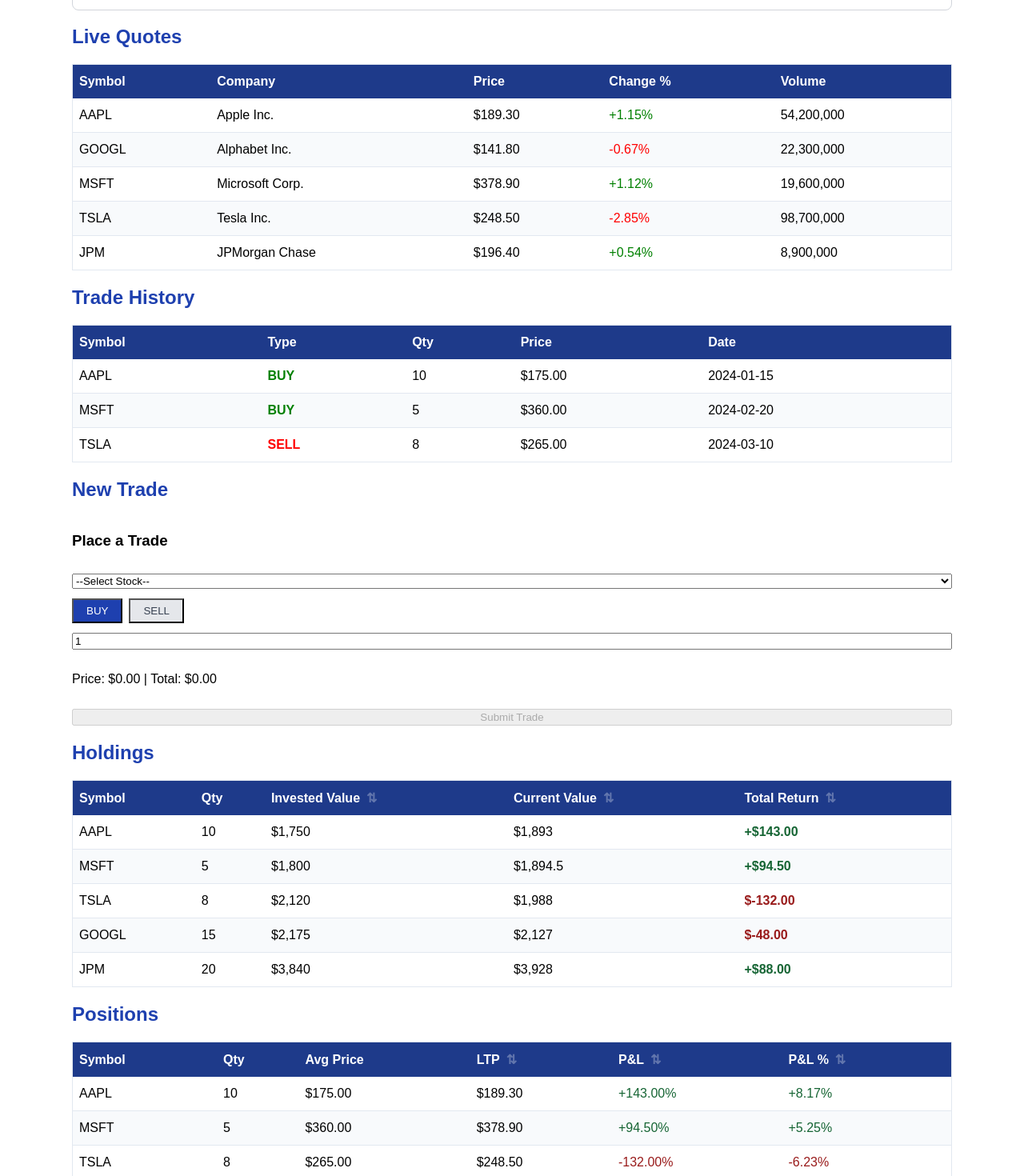
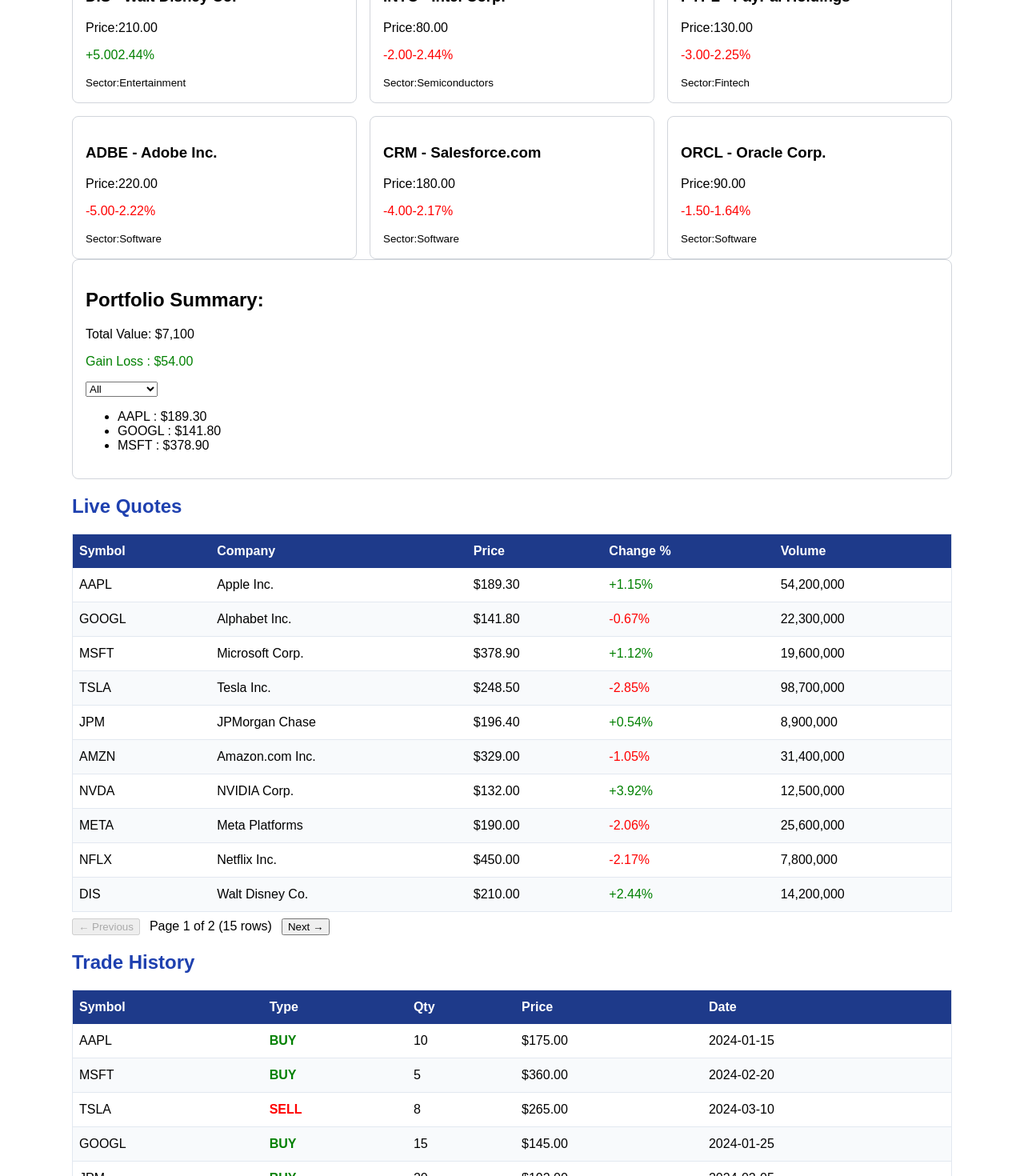
Before and after one commit to Dhruv-Omnenest/Week2, a React (Vite) app: page / in a window 1280 px wide. Shown: the part 800-2270 px from the top of the page at 80% size. Built offline with nearby package versions, Linux system fonts and the light colour scheme.

Commit message:
7.6 Pagination

```diff
--- a/src/App.tsx
+++ b/src/App.tsx
@@ -71,6 +71,7 @@
       {/* Generic Components — Stock table */}
       <h2 style={{ color: '#1E40AF' }}>Live Quotes</h2>
       <DataTable<Stock>
+        pageSize={10}
         data={filteredStocks}
         rowKey='id'
         onRowClick={setSelectedStock}
@@ -101,6 +102,7 @@
       {/* Generic Components — Trade table */}
       <h2 style={{ color: '#1E40AF' }}>Trade History</h2>
       <DataTable<Trade>
+        pageSize={5}
         data={tradeHistory}
         rowKey='id'
         columns={[
@@ -129,6 +131,7 @@
 
       <h2 style={{ color: '#1E40AF' }}>Holdings</h2>
       <DataTable<Holding>
+        pageSize={10}
         data={holdings}
         rowKey='id'
         columns={[
@@ -159,6 +162,7 @@
       }}> Positions</h2>
 
       <DataTable<Position>
+        pageSize={10}
         data={positions}
         rowKey='id'
         columns={
--- a/src/components/DataTable.tsx
+++ b/src/components/DataTable.tsx
@@ -1,4 +1,4 @@
-import React, { useState, useMemo } from "react";
+import React, { useState, useMemo, useEffect } from "react";
 
 interface Column<T> {
   key: keyof T;
@@ -15,9 +15,10 @@
   onRowClick?: (row: T) => void;
   emptyMessage?: string;
   searchableKey?: keyof T;
+  pageSize?: number;
 }
 
-type SortDir = 'asc' | 'desc' | null;
+type SortDir = "asc" | "desc" | null;
 
 interface SortState<T> {
   key: keyof T | null;
@@ -29,20 +30,22 @@
   columns,
   rowKey,
   onRowClick,
-  emptyMessage = 'No data found.',
+  emptyMessage = "No data found.",
   searchableKey,
+  pageSize=10,
 }: DataTableProps<T>) {
   const [sort, setSort] = useState<SortState<T>>({ key: null, dir: null });
-  const [filterText, setFilterText] = useState('');
+  const [filterText, setFilterText] = useState("");
+  const [page, setPage] = useState(1);
 
   const handleSort = (key: keyof T) => {
     setSort(prev => ({
       key,
-      dir: prev.key === key && prev.dir === 'asc' ? 'desc' : 'asc',
+      dir: prev.key === key && prev.dir === "asc" ? "desc" : "asc",
     }));
   };
 
-  // 1. Filter logic
+  // ---------------- FILTER ----------------
   const filteredData = useMemo(() => {
     if (!searchableKey || !filterText) return data;
     return data.filter(row =>
@@ -50,7 +53,7 @@
     );
   }, [data, filterText, searchableKey]);
 
-  // 2. Sort logic (performed on filtered data)
+  // ---------------- SORT ----------------
   const sortedAndFilteredData = useMemo(() => {
     const result = [...filteredData];
     if (!sort.key || !sort.dir) return result;
@@ -59,76 +62,153 @@
       const av = a[sort.key!];
       const bv = b[sort.key!];
       if (av === bv) return 0;
-      const factor = sort.dir === 'asc' ? 1 : -1;
+
+      const factor = sort.dir === "asc" ? 1 : -1;
       return av < bv ? -1 * factor : 1 * factor;
     });
   }, [filteredData, sort]);
 
+  // ---------------- PAGINATION ----------------
+  const totalPages = Math.max(
+    1,
+    Math.ceil(sortedAndFilteredData.length / pageSize)
+  );
+
+  const safePage = Math.min(page, totalPages);
+
+  const paginatedData = sortedAndFilteredData.slice(
+    (safePage - 1) * pageSize,
+    safePage * pageSize
+  );
+
+  // Reset page when search OR data changes
+  useEffect(() => {
+    setPage(1);
+  }, [filterText, data]);
+
   return (
-    <div style={{ fontFamily: 'sans-serif' }}>
-      {/* Search Input */}
+    <div style={{ fontFamily: "sans-serif" }}>
+      {/* SEARCH */}
       {searchableKey && (
         <input
           type="text"
           placeholder={`Search by ${String(searchableKey)}...`}
           value={filterText}
-          onChange={(e) => setFilterText(e.target.value)}
-          style={{ marginBottom: 12, padding: '8px', width: '100%', boxSizing: 'border-box' }}
+          onChange={e => setFilterText(e.target.value)}
+          style={{
+            marginBottom: 12,
+            padding: "8px",
+            width: "100%",
+            boxSizing: "border-box",
+          }}
         />
       )}
 
-      <table style={{ width: '100%', borderCollapse: 'collapse', border: '1px solid #e2e8f0' }}>
+      {/* TABLE */}
+      <table
+        style={{
+          width: "100%",
+          borderCollapse: "collapse",
+          border: "1px solid #e2e8f0",
+        }}
+      >
         <thead>
-          <tr style={{ background: '#1e3a8a', color: '#fff' }}>
+          <tr style={{ background: "#1e3a8a", color: "#fff" }}>
             {columns.map(col => (
               <th
                 key={String(col.key)}
                 onClick={() => col.sortable && handleSort(col.key)}
                 style={{
-                  padding: '12px 8px',
-                  textAlign: 'left',
-                  cursor: col.sortable ? 'pointer' : 'default',
-                  userSelect: 'none',
-                  width: col.width
+                  padding: "12px 8px",
+                  textAlign: "left",
+                  cursor: col.sortable ? "pointer" : "default",
+                  userSelect: "none",
+                  width: col.width,
                 }}
               >
                 {col.header}
                 {col.sortable && (
-                  <span style={{ marginLeft: 8, opacity: sort.key === col.key ? 1 : 0.3 }}>
-                    {sort.key === col.key ? (sort.dir === 'asc' ? '▲' : '▼') : '⇅'}
+                  <span
+                    style={{
+                      marginLeft: 8,
+                      opacity: sort.key === col.key ? 1 : 0.3,
+                    }}
+                  >
+                    {sort.key === col.key
+                      ? sort.dir === "asc"
+                        ? "▲"
+                        : "▼"
+                      : "⇅"}
                   </span>
                 )}
               </th>
             ))}
           </tr>
         </thead>
+
         <tbody>
-          {sortedAndFilteredData.length > 0 ? (
-            sortedAndFilteredData.map((row, ri) => (
+          {paginatedData.length > 0 ? (
+            paginatedData.map((row, ri) => (
               <tr
                 key={String(row[rowKey])}
                 onClick={() => onRowClick?.(row)}
                 style={{
-                  background: ri % 2 === 0 ? '#fff' : '#f8fafc',
-                  cursor: onRowClick ? 'pointer' : 'default',
-                  borderBottom: '1px solid #e2e8f0'
-                }}>
+                  background: ri % 2 === 0 ? "#fff" : "#f8fafc",
+                  cursor: onRowClick ? "pointer" : "default",
+                  borderBottom: "1px solid #e2e8f0",
+                }}
+              >
                 {columns.map(col => (
-                  <td key={String(col.key)} style={{ padding: '12px 8px' }}>
-                    {col.render ? col.render(row[col.key], row) : String(row[col.key])}
+                  <td key={String(col.key)} style={{ padding: "12px 8px" }}>
+                    {col.render
+                      ? col.render(row[col.key], row)
+                      : String(row[col.key])}
                   </td>
                 ))}
               </tr>
             ))
           ) : (
             <tr>
-              <td colSpan={columns.length} style={{ padding: 20, textAlign: 'center' }}>
+              <td
+                colSpan={columns.length}
+                style={{ padding: 20, textAlign: "center" }}
+              >
                 {emptyMessage}
               </td>
             </tr>
           )}
         </tbody>
       </table>
+
+      {/* PAGINATION CONTROLS */}
+      {totalPages > 1 && (
+        <div
+          style={{
+            display: "flex",
+            alignItems: "center",
+            gap: 12,
+            marginTop: 8,
+          }}
+        >
+          <button
+            disabled={safePage <= 1}
+            onClick={() => setPage(p => Math.max(1, p - 1))}
+          >
+            ← Previous
+          </button>
+
+          <span>
+            Page {safePage} of {totalPages} ({sortedAndFilteredData.length} rows)
+          </span>
+
+          <button
+            disabled={safePage >= totalPages}
+            onClick={() => setPage(p => Math.min(totalPages, p + 1))}
+          >
+            Next →
+          </button>
+        </div>
+      )}
     </div>
   );
 }
--- a/src/data/holdingsData.ts
+++ b/src/data/holdingsData.ts
@@ -1,15 +1,62 @@
-import type { Holding} from "../types/holding.types";
+import type { Holding } from "../types/holding.types";
 
 
 export const holdings: Holding[] = [
-  { id: 'h1', symbol: 'AAPL', qty: 10,
-    investedValue: 1750.00, currentValue: 1893.00, totalReturn:  143.00 },
-  { id: 'h2', symbol: 'MSFT', qty: 5,
-    investedValue: 1800.00, currentValue: 1894.50, totalReturn:   94.50 },
-  { id: 'h3', symbol: 'TSLA', qty: 8,
-    investedValue: 2120.00, currentValue: 1988.00, totalReturn: -132.00 },
-  { id: 'h4', symbol: 'GOOGL', qty: 15,
-    investedValue: 2175.00, currentValue: 2127.00, totalReturn:  -48.00 },
-  { id: 'h5', symbol: 'JPM',  qty: 20,
-    investedValue: 3840.00, currentValue: 3928.00, totalReturn:   88.00 },
+  {
+    id: 'h1', symbol: 'AAPL', qty: 10,
+    investedValue: 1750.00, currentValue: 1893.00, totalReturn: 143.00
+  },
+  {
+    id: 'h2', symbol: 'MSFT', qty: 5,
+    investedValue: 1800.00, currentValue: 1894.50, totalReturn: 94.50
+  },
+  {
+    id: 'h3', symbol: 'TSLA', qty: 8,
+    investedValue: 2120.00, currentValue: 1988.00, totalReturn: -132.00
+  },
+  {
+    id: 'h4', symbol: 'GOOGL', qty: 15,
+    investedValue: 2175.00, currentValue: 2127.00, totalReturn: -48.00
+  },
+  {
+    id: 'h5', symbol: 'JPM', qty: 20,
+    investedValue: 3840.00, currentValue: 3928.00, totalReturn: 88.00
+  },
+  {
+    id: 'h6', symbol: 'AMZN', qty: 3,
+    investedValue: 1050.00, currentValue: 987.00, totalReturn: -63.00
+  },
+  {
+    id: 'h7', symbol: 'NVDA', qty: 12,
+    investedValue: 1440.00, currentValue: 1584.00, totalReturn: 144.00
+  },
+  {
+    id: 'h8', symbol: 'META', qty: 7,
+    investedValue: 1400.00, currentValue: 1330.00, totalReturn: -70.00
+  },
+  {
+    id: 'h9', symbol: 'NFLX', qty: 4,
+    investedValue: 2000.00, currentValue: 1800.00, totalReturn: -200.00
+  },
+  {
+    id: 'h10', symbol: 'DIS', qty: 6,
+    investedValue: 1200.00, currentValue: 1260.00, totalReturn: 60.00
+  },
+  {
+    id: 'h11', symbol: 'INTC', qty: 18,
+    investedValue: 1620.00, currentValue: 1440.00, totalReturn: -180.00
+  },
+  {
+    id: 'h12', symbol: 'PYPL', qty: 9,
+    investedValue: 1350.00, currentValue: 1170.00, totalReturn: -180.00
+  }, {
+    id: 'h13', symbol: 'ADBE', qty: 5,
+    investedValue: 1250.00, currentValue: 1100.00, totalReturn: -150.00
+  }, {
+    id: 'h14', symbol: 'CRM', qty: 7,
+    investedValue: 1400.00, currentValue: 1260.00, totalReturn: -140.00
+  }, {
+    id: 'h15', symbol: 'ORCL', qty: 10,
+    investedValue: 1000.00, currentValue: 900.00, totalReturn: -100.00
+  }
 ];
--- a/src/data/positionData.ts
+++ b/src/data/positionData.ts
@@ -17,4 +17,34 @@
   { id: 'p5', symbol: 'JPM',  qty: 20,
     avgPrice: 192.00, ltp: 196.40,
     pnl: 88.00, pnlPct: 2.29 },
+  { id: 'p6', symbol: 'AMZN', qty: 3,
+    avgPrice: 350.00, ltp: 329.00,
+    pnl: -63.00, pnlPct: -5.40 },
+  { id: 'p7', symbol: 'NVDA', qty: 12,
+    avgPrice: 120.00, ltp: 132.00,
+    pnl: 144.00, pnlPct: 10.00 },
+  { id: 'p8', symbol: 'META', qty: 7,
+    avgPrice: 200.00, ltp: 190.00,
+    pnl: -70.00, pnlPct: -5.00 },
+  { id: 'p9', symbol: 'NFLX', qty: 4,
+    avgPrice: 500.00, ltp: 450.00,
+    pnl: -200.00, pnlPct: -10.00 },
+  { id: 'p10', symbol: 'DIS', qty: 6,
+    avgPrice: 150.00, ltp: 210.00,
+    pnl: 60.00, pnlPct: 40.00 },
+  { id: 'p11', symbol: 'INTC', qty: 18,
+    avgPrice: 90.00, ltp: 80.00,
+    pnl: -180.00, pnlPct: -11.11 },
+  { id: 'p12', symbol: 'PYPL', qty: 9,
+    avgPrice: 150.00, ltp: 130.00,
+    pnl: -180.00, pnlPct: -13.33 },
+  { id: 'p13', symbol: 'ADBE', qty: 5,
+    avgPrice: 250.00, ltp: 220.00,
+    pnl: -150.00, pnlPct: -12.00 },
+  { id: 'p14', symbol: 'CRM', qty: 7,
+    avgPrice: 200.00, ltp: 180.00,
+    pnl : -140.00, pnlPct: -10.00 },
+  { id: 'p15', symbol: 'ORCL', qty: 10,
+    avgPrice: 100.00, ltp: 90.00,
+    pnl: -100.00, pnlPct: -10.00 },
 ];
--- a/src/data/stockData.ts
+++ b/src/data/stockData.ts
@@ -16,6 +16,36 @@
   { id: '5', symbol: 'JPM',  name: 'JPMorgan Chase',
     price: 196.40, change: 1.05, changePct: 0.54,
     volume: 8_900_000, marketCap: 568_000_000_000, sector: 'Finance' },
+  { id: '6', symbol: 'AMZN', name: 'Amazon.com Inc.',
+    price: 329.00, change: -3.50, changePct: -1.05,
+    volume: 31_400_000, marketCap: 1_650_000_000_000, sector: 'E-commerce' },
+  { id: '7', symbol: 'NVDA', name: 'NVIDIA Corp.',
+    price: 132.00, change: 5.00, changePct: 3.92,
+    volume: 12_500_000, marketCap: 330_000_000_000, sector: 'Semiconductors' },
+  { id: '8', symbol: 'META', name: 'Meta Platforms',
+    price: 190.00, change: -4.00, changePct: -2.06,
+    volume: 25_600_000, marketCap: 540_000_000_000, sector: 'Technology' },
+  { id: '9', symbol: 'NFLX', name: 'Netflix Inc.',
+    price: 450.00, change: -10.00, changePct: -2.17,
+    volume: 7_800_000, marketCap: 200_000_000_000, sector: 'Entertainment' },
+  { id: '10', symbol: 'DIS', name: 'Walt Disney Co.',
+    price: 210.00, change: 5.00, changePct: 2.44,
+    volume: 14_200_000, marketCap: 380_000_000_000, sector: 'Entertainment' },
+  { id: '11', symbol: 'INTC', name: 'Intel Corp.',
+    price: 80.00, change: -2.00, changePct: -2.44,
+    volume: 18_300_000, marketCap: 320_000_000_000, sector: 'Semiconductors' },
+  { id: '12', symbol: 'PYPL', name: 'PayPal Holdings',
+    price: 130.00, change: -3.00, changePct: -2.25,
+    volume: 9_500_000, marketCap: 150_000_000_000, sector: 'Fintech' },
+  { id: '13', symbol: 'ADBE', name: 'Adobe Inc.',
+    price: 220.00, change: -5.00, changePct: -2.22,
+    volume: 6_200_000, marketCap: 280_000_000_000, sector: 'Software' },
+  { id: '14', symbol: 'CRM', name: 'Salesforce.com',
+    price: 180.00, change: -4.00, changePct: -2.17,
+    volume: 10_400_000, marketCap: 160_000_000_000, sector: 'Software' },
+  { id: '15', symbol: 'ORCL', name: 'Oracle Corp.',
+    price: 90.00, change: -1.50, changePct: -1.64,
+    volume: 11_800_000, marketCap: 240_000_000_000, sector: 'Software' },
 ];
 
 export const trades: Trade[] = [
@@ -25,4 +55,28 @@
     quantity: 5,  price: 360.00, date: '2024-02-20' },
   { id: 't3', stockId: '4', symbol: 'TSLA', type: 'SELL',
     quantity: 8,  price: 265.00, date: '2024-03-10' },
+  { id: 't4', stockId: '2', symbol: 'GOOGL', type: 'BUY',
+    quantity: 15, price: 145.00, date: '2024-01-25' },
+  { id: 't5', stockId: '5', symbol: 'JPM',  type: 'BUY',
+    quantity: 20, price: 192.00, date: '2024-02-05' },
+  { id: 't6', stockId: '6', symbol: 'AMZN', type: 'SELL',
+    quantity: 3,  price: 350.00, date: '2024-03-15' },
+  { id: 't7', stockId: '7', symbol: 'NVDA', type: 'BUY',
+    quantity: 12, price: 120.00, date: '2024-01-30' },
+  { id: 't8', stockId: '8', symbol: 'META', type: 'SELL',
+    quantity: 7,  price: 200.00, date: '2024-02-18' },
+  { id: 't9', stockId: '9', symbol: 'NFLX', type: 'BUY',
+    quantity: 4,  price: 500.00, date: '2024-03-05' },
+  { id: 't10', stockId: '10', symbol: 'DIS', type: 'BUY',
+    quantity: 6,  price: 150.00, date: '2024-01-20' },
+  { id: 't11', stockId: '11', symbol: 'INTC', type: 'SELL',
+    quantity: 18, price: 90.00, date: '2024-02-28' },
+  { id: 't12', stockId: '12', symbol: 'PYPL', type: 'SELL',
+    quantity: 9,  price: 150.00, date: '2024-03-12' },
+  { id: 't13', stockId: '13', symbol: 'ADBE', type: 'BUY',
+    quantity: 5,  price: 250.00, date: '2024-01-18' },
+  { id: 't14', stockId: '14', symbol: 'CRM', type: 'BUY',
+    quantity: 7,  price: 200.00, date: '2024-02-22' },
+  { id: 't15', stockId: '15', symbol: 'ORCL', type: 'SELL',
+    quantity: 10, price: 100.00, date: '2024-03-08' },
 ];
```
Also changed, not shown: 1 other file (tests, documents, lock files or other folders).
